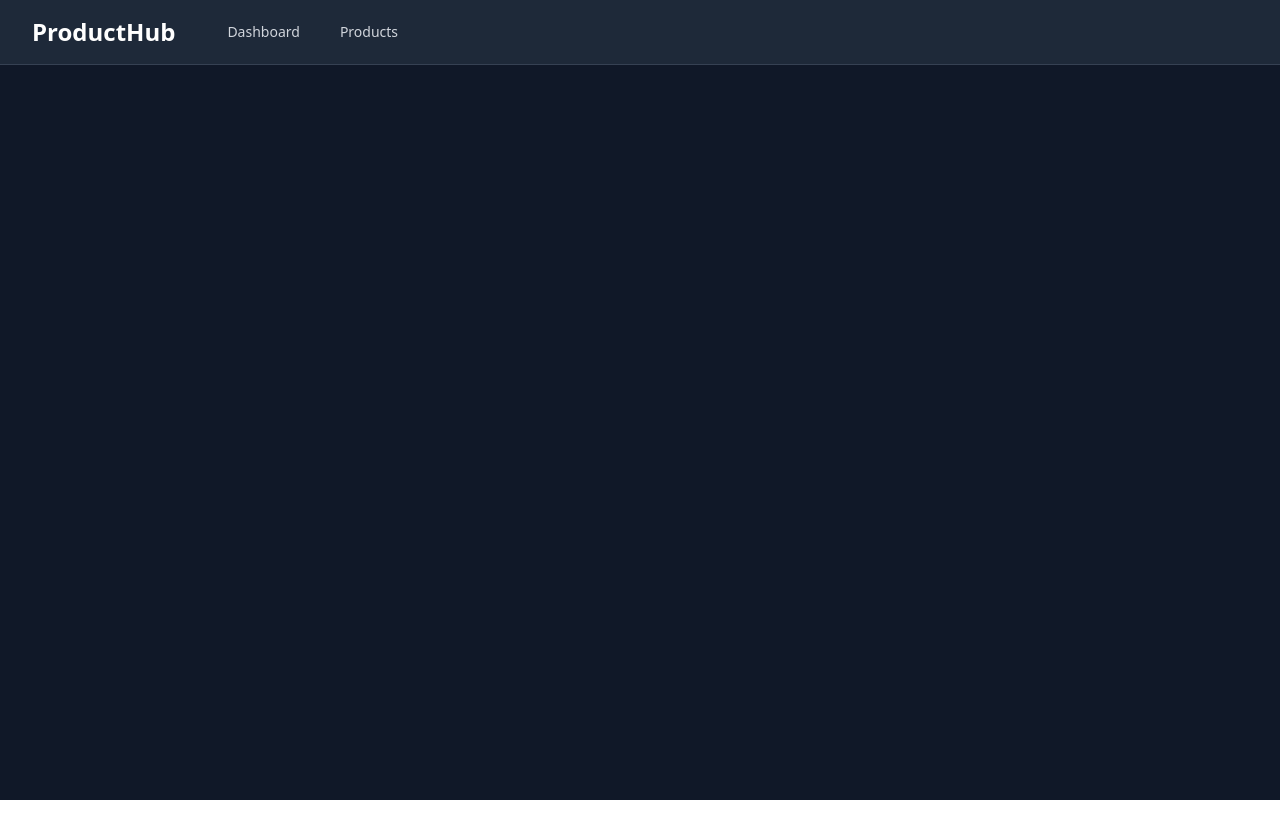
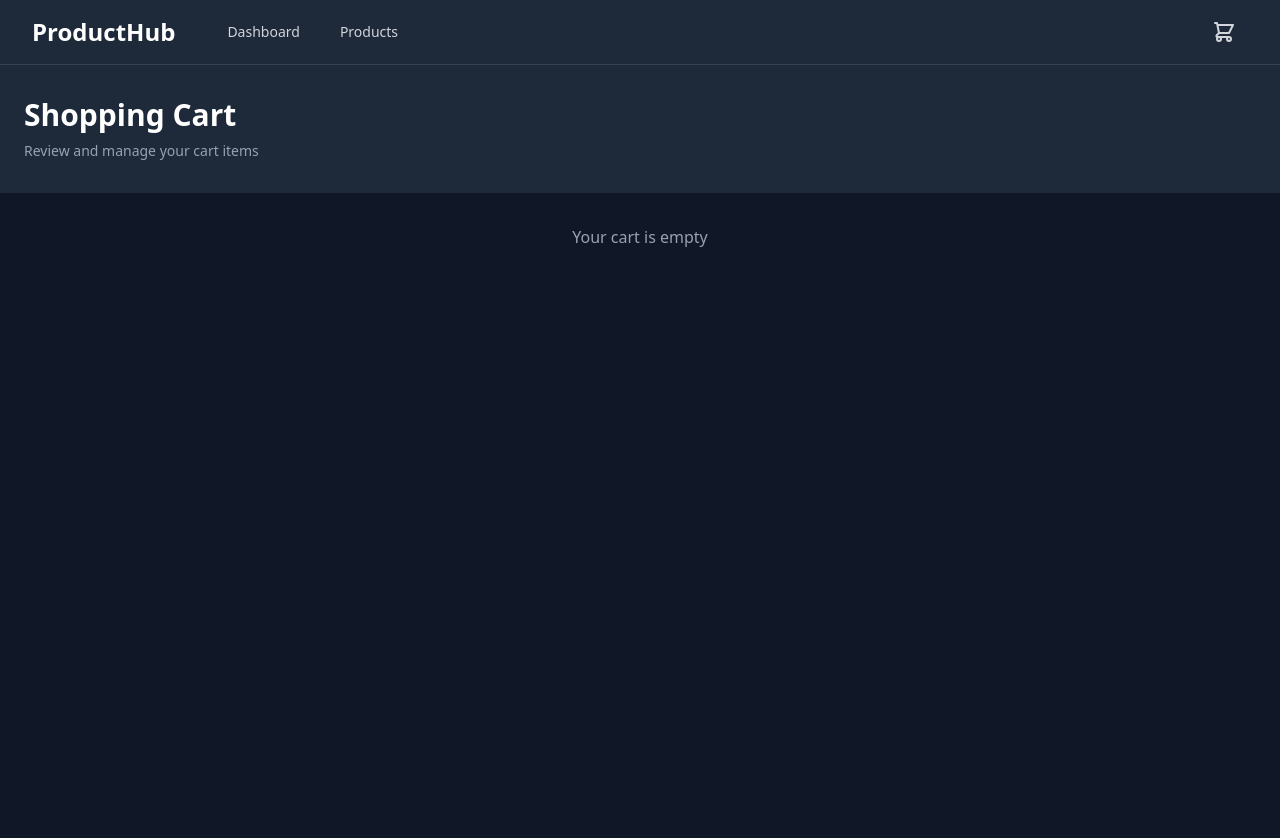
Before and after one commit to Aliyan91/Product-Management, a Vue app: page /cart in a window 1280 px wide. Shown: the top 838 px of the page. Before the commit the page ends 800 px from the top, so only its background shows below. Built offline with nearby package versions, Linux system fonts and the light colour scheme.

Commit message:
cart done

```diff
--- a/package.json
+++ b/package.json
@@ -11,6 +11,7 @@
   "dependencies": {
     "@tailwindcss/vite": "^4.0.9",
     "axios": "^1.8.1",
+    "pinia": "^3.0.1",
     "tailwindcss": "^4.0.9",
     "vue": "^3.5.13",
     "vue-router": "^4.5.0",
--- a/src/App.vue
+++ b/src/App.vue
@@ -27,6 +27,21 @@
               </div>
             </div>
           </div>
+
+          <RouterLink
+            to="/cart"
+            class="relative text-gray-300 hover:bg-gray-700 hover:text-white px-3 py-2 rounded-md text-sm font-medium"
+          >
+            <svg class="w-6 h-6" fill="none" stroke="currentColor" viewBox="0 0 24 24">
+              <path stroke-linecap="round" stroke-linejoin="round" stroke-width="2" d="M3 3h2l.4 2M7 13h10l4-8H5.4M7 13L5.4 5M7 13l-2.293 2.293c-.63.63-.184 1.707.707 1.707H17m0 0a2 2 0 100 4 2 2 0 000-4zm-8 2a2 2 0 11-4 0 2 2 0 014 0z" />
+            </svg>
+            <span
+              v-if="cartStore.cartCount"
+              class="absolute -top-1 -right-1 bg-red-500 text-white rounded-full w-5 h-5 flex items-center justify-center text-xs"
+            >
+              {{ cartStore.cartCount }}
+            </span>
+          </RouterLink>
         </div>
       </div>
     </nav>
@@ -37,4 +52,7 @@
 
 <script setup>
 import { RouterLink, RouterView } from 'vue-router';
+import { useCartStore } from '@/store/cart'
+
+const cartStore = useCartStore()
 </script>
--- a/src/main.js
+++ b/src/main.js
@@ -1,6 +1,6 @@
 import './assets/main.css'
-
 import { createApp } from 'vue'
+import { createPinia } from 'pinia'
 import App from './App.vue'
 import router from './router'
 import axios from 'axios'
@@ -8,7 +8,9 @@ import Toast from "vue-toastification";
 import "vue-toastification/dist/index.css";
 
 const app = createApp(App)
+const pinia = createPinia()
 
+app.use(pinia)
 app.use(router)
 
 const toastOptions = {
--- a/src/router/index.js
+++ b/src/router/index.js
@@ -1,6 +1,7 @@
 import { createRouter, createWebHistory } from 'vue-router'
 import HomeView from "@/views/HomeView.vue"
 import ProductsView from "@/views/Products.vue";
+import CartView from "@/views/CartView.vue"
 
 const router = createRouter({
   history: createWebHistory(import.meta.env.BASE_URL),
@@ -14,6 +15,11 @@ const router = createRouter({
       path: '/products',
       name: 'products',
       component: ProductsView
+    },
+    {
+      path: '/cart',
+      name: 'cart',
+      component: CartView
     }
   ]
 })
--- /dev/null
+++ b/src/store/cart.js
@@ -0,0 +1,45 @@
+import { defineStore } from 'pinia'
+
+export const useCartStore = defineStore('cart', {
+  state: () => ({
+    items: []
+  }),
+  getters: {
+    cartTotal: (state) => {
+      return state.items.reduce((total, item) => {
+        return total + (item.price * item.quantity)
+      }, 0)
+    },
+    cartCount: (state) => {
+      return state.items.reduce((count, item) => count + item.quantity, 0)
+    }
+  },
+  actions: {
+    addToCart(product) {
+      const existingItem = this.items.find(item => item.id === product.id)
+      if (existingItem) {
+        existingItem.quantity++
+      } else {
+        this.items.push({
+          ...product,
+          quantity: 1
+        })
+      }
+    },
+    removeFromCart(productId) {
+      const index = this.items.findIndex(item => item.id === productId)
+      if (index > -1) {
+        this.items.splice(index, 1)
+      }
+    },
+    updateQuantity(productId, quantity) {
+      const item = this.items.find(item => item.id === productId)
+      if (item) {
+        item.quantity = quantity
+      }
+    },
+    clearCart() {
+      this.items = []
+    }
+  }
+})
--- /dev/null
+++ b/src/views/CartView.vue
@@ -0,0 +1,100 @@
+<template>
+  <div class="min-h-screen bg-gray-900">
+    <div class="w-full px-6 py-8 bg-gray-800">
+      <div class="max-w-7xl mx-auto">
+        <h1 class="text-3xl font-bold text-white">Shopping Cart</h1>
+        <p class="mt-2 text-sm text-gray-400">
+          Review and manage your cart items
+        </p>
+      </div>
+    </div>
+
+    <div class="max-w-7xl mx-auto px-4 sm:px-6 lg:px-8 py-8">
+      <div v-if="!cartStore.items.length" class="text-center text-gray-400">
+        Your cart is empty
+      </div>
+
+      <div v-else>
+        <div class="bg-gray-800 rounded-lg shadow-lg overflow-hidden">
+          <div class="p-6">
+            <div v-for="item in cartStore.items" :key="item.id" class="flex items-center justify-between py-4 border-b border-gray-700">
+              <div class="flex items-center space-x-4">
+                <img :src="item.picture" :alt="item.name" class="w-16 h-16 object-cover rounded">
+                <div>
+                  <h3 class="text-lg font-medium text-white">{{ item.name }}</h3>
+                  <p class="text-sm text-gray-400">${{ item.price }}</p>
+                </div>
+              </div>
+
+              <div class="flex items-center space-x-4">
+                <div class="flex items-center space-x-2">
+                  <button
+                    @click="updateQuantity(item.id, Math.max(0, item.quantity - 1))"
+                    class="p-1 rounded-full hover:bg-gray-700"
+                  >
+                    <svg class="w-6 h-6 text-gray-400" fill="none" stroke="currentColor" viewBox="0 0 24 24">
+                      <path stroke-linecap="round" stroke-linejoin="round" stroke-width="2" d="M20 12H4"/>
+                    </svg>
+                  </button>
+
+                  <span class="text-white">{{ item.quantity }}</span>
+
+                  <button
+                    @click="updateQuantity(item.id, item.quantity + 1)"
+                    class="p-1 rounded-full hover:bg-gray-700"
+                  >
+                    <svg class="w-6 h-6 text-gray-400" fill="none" stroke="currentColor" viewBox="0 0 24 24">
+                      <path stroke-linecap="round" stroke-linejoin="round" stroke-width="2" d="M12 6v6m0 0v6m0-6h6m-6 0H6"/>
+                    </svg>
+                  </button>
+                </div>
+
+                <button
+                  @click="removeFromCart(item.id)"
+                  class="text-red-500 hover:text-red-600"
+                >
+                  Remove
+                </button>
+              </div>
+            </div>
+
+            <div class="mt-6 flex justify-between items-center">
+              <div class="text-lg text-white">
+                Total: <span class="font-bold">${{ cartStore.cartTotal.toFixed(2) }}</span>
+              </div>
+
+              <button
+                @click="clearCart"
+                class="px-4 py-2 bg-indigo-600 text-white rounded hover:bg-indigo-700"
+              >
+                Clear Cart
+              </button>
+            </div>
+          </div>
+        </div>
+      </div>
+    </div>
+  </div>
+</template>
+
+<script setup>
+import { useCartStore } from '@/store/cart'
+
+const cartStore = useCartStore()
+
+const removeFromCart = (productId) => {
+  cartStore.removeFromCart(productId)
+}
+
+const updateQuantity = (productId, quantity) => {
+  if (quantity === 0) {
+    cartStore.removeFromCart(productId)
+  } else {
+    cartStore.updateQuantity(productId, quantity)
+  }
+}
+
+const clearCart = () => {
+  cartStore.clearCart()
+}
+</script>
--- a/src/views/HomeView.vue
+++ b/src/views/HomeView.vue
@@ -30,7 +30,7 @@
         <div
           v-for="product in products"
           :key="product.id"
-          class="bg-gray-800 rounded-lg shadow-lg overflow-hidden hover:transform hover:scale-105 transition-all duration-200"
+          class="bg-gray-800 rounded-lg shadow-lg overflow-hidden hover:transform hover:scale-105 transition-all duration-200 flex flex-col"
         >
           <div class="aspect-w-16 aspect-h-9">
             <img
@@ -39,16 +39,25 @@
               class="w-full h-48 object-cover"
             />
           </div>
-          <div class="p-6">
+          <div class="p-6 flex flex-col flex-grow">
             <h3 class="text-xl font-semibold text-white mb-2">{{ product.name }}</h3>
             <p class="text-gray-400 mb-4">{{ product.description }}</p>
-            <div class="flex items-center justify-between">
+            <div class="flex items-center justify-between mt-auto">
               <span class="text-2xl font-bold text-indigo-400">${{ product.price }}</span>
               <span class="inline-flex items-center px-2.5 py-0.5 rounded-full text-xs font-medium bg-green-100 text-green-800">
                 In Stock
               </span>
             </div>
           </div>
+          <button
+            @click="addToCart(product)"
+            class="w-full py-4 bg-indigo-600 hover:bg-indigo-700 text-white font-medium text-lg transition-colors duration-200 flex items-center justify-center gap-2"
+          >
+            <svg class="w-6 h-6" fill="none" stroke="currentColor" viewBox="0 0 24 24">
+              <path stroke-linecap="round" stroke-linejoin="round" stroke-width="2" d="M3 3h2l.4 2M7 13h10l4-8H5.4M7 13L5.4 5M7 13l-2.293 2.293c-.63.63-.184 1.707.707 1.707H17m0 0a2 2 0 100 4 2 2 0 000-4zm-8 2a2 2 0 11-4 0 2 2 0 014 0z" />
+            </svg>
+            Add to Cart
+          </button>
         </div>
       </div>
     </div>
@@ -58,10 +67,12 @@
 <script setup>
 import { ref, onMounted } from 'vue';
 import axios from 'axios';
+import { useCartStore } from '@/store/cart';
 
 const products = ref([]);
 const loading = ref(false);
 const error = ref(null);
+const cartStore = useCartStore();
 
 const fetchProducts = async () => {
   loading.value = true;
@@ -77,6 +88,10 @@ const fetchProducts = async () => {
   }
 };
 
+const addToCart = (product) => {
+  cartStore.addToCart(product);
+};
+
 onMounted(() => {
   fetchProducts();
 });
--- a/src/views/Products.vue
+++ b/src/views/Products.vue
@@ -153,6 +153,7 @@
 import { ref, onMounted } from 'vue';
 import axios from 'axios';
 import { useToast } from 'vue-toastification';
+import { useCartStore } from '@/store/cart'
 
 const toast = useToast();
 const products = ref([]);
@@ -160,6 +161,7 @@ const loading = ref(false);
 const error = ref(null);
 const showAddModal = ref(false);
 const editingProduct = ref(null);
+const cartStore = useCartStore()
 
 const formData = ref({
   name: '',
```
Also changed, not shown: 2 other files (tests, documents, lock files or other folders).
